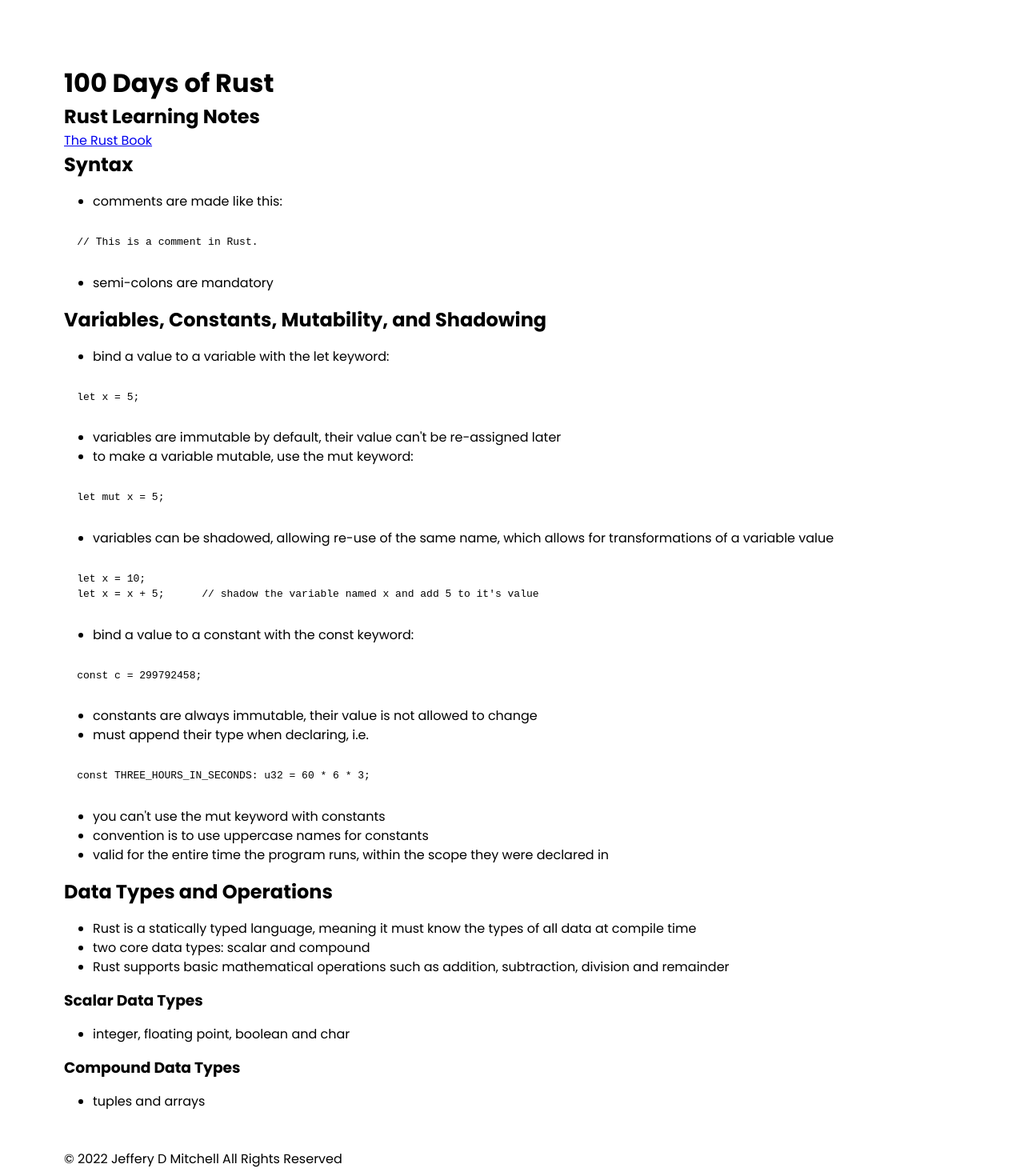
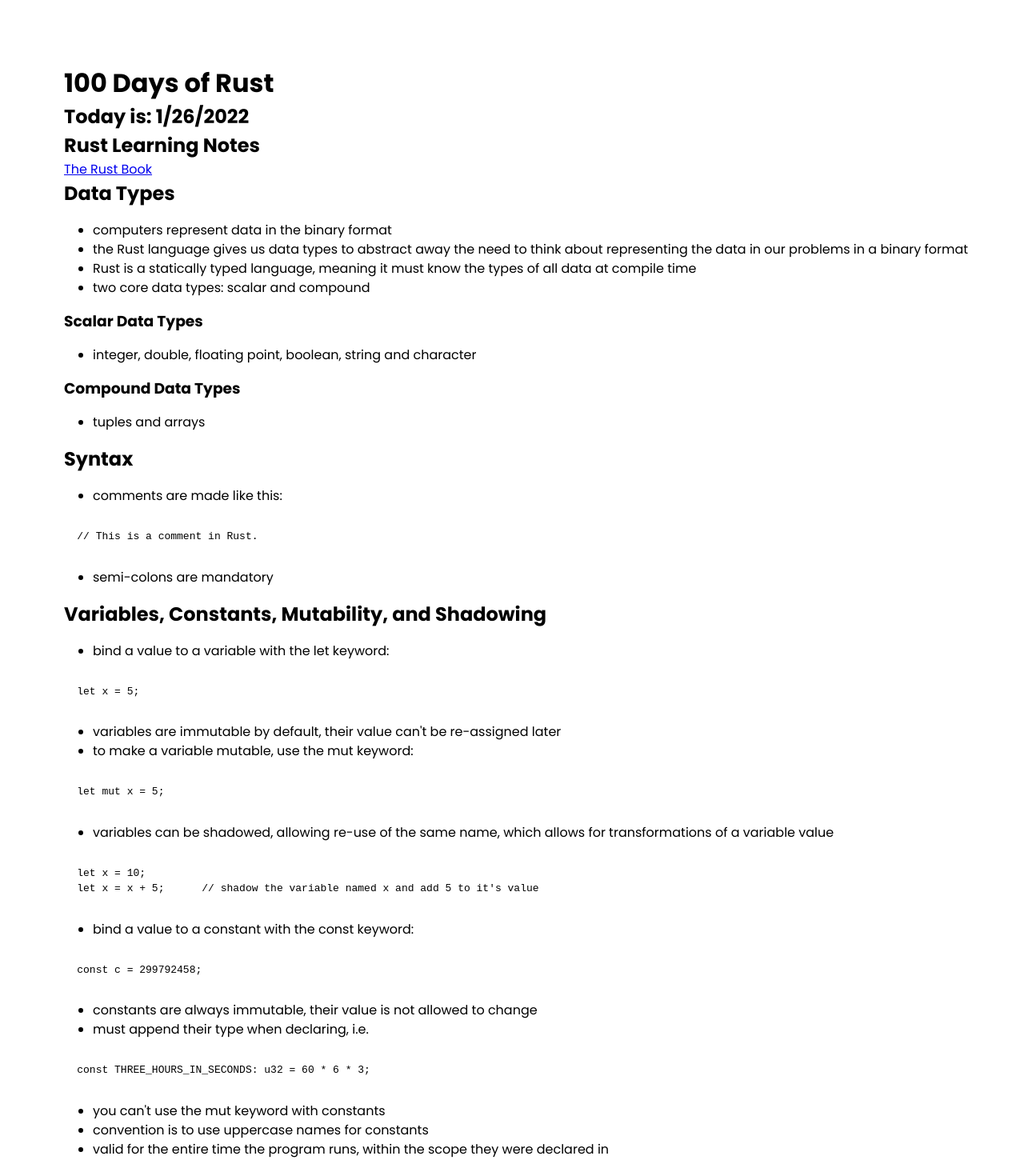
Before and after one commit to sentinel1909/100-days-of-rust, a React (Vite) app: page / in a window 1280 px wide. Shown: the top 1470 px of the page at 80% size. Built offline with nearby package versions, Linux system fonts and the light colour scheme.

Commit message:
Header date, content update
Added prop to pass today's date into the header component, updated content

```diff
--- a/src/App.jsx
+++ b/src/App.jsx
@@ -1,7 +1,7 @@
 import { useState } from "react";
 
 import Header from "./components/header";
-import Article from "./components/article";
+import Content from "./components/content";
 import Footer from "./components/footer";
 
 import styles from "./styles/app.module.css";
@@ -12,8 +12,8 @@ const App = () => {
 
   return (
     <main className={styles.container}>
-      <Header />
-      <Article />
+      <Header today={today} />
+      <Content />
       <Footer year={year} />
     </main>
   );
--- a/src/components/article.jsx
+++ b/src/components/content.jsx
@@ -4,7 +4,7 @@ import markdown from "../content/markdown";
 
 import styles from "../styles/markdown-styles.module.css";
 
-const Article = () => {
+const Content = () => {
   return (
     <article className={styles.ul}>
       <ReactMarkdown
@@ -16,4 +16,4 @@ const Article = () => {
   );
 };
 
-export default Article;
+export default Content;
--- a/src/components/header.jsx
+++ b/src/components/header.jsx
@@ -1,7 +1,8 @@
-const Header = () => {
+const Header = (props) => {
   return (
     <header>
       <h1>100 Days of Rust</h1>
+      <h2>Today is: {props.today.toLocaleDateString()}</h2>
     </header>
   );
 };
--- a/src/content/markdown.js
+++ b/src/content/markdown.js
@@ -1,5 +1,17 @@
 const markdown = `# Rust Learning Notes
 [The Rust Book](https://doc.rust-lang.org/book/)
+
+## Data Types
+- computers represent data in the binary format
+- the Rust language gives us data types to abstract away the need to think about representing the data in our problems in a binary format
+- Rust is a statically typed language, meaning it must know the types of all data at compile time
+- two core data types: scalar and compound
+
+### Scalar Data Types
+- integer, double, floating point, boolean, string and character
+
+### Compound Data Types
+- tuples and arrays
 
 ## Syntax
 - comments are made like this:
@@ -37,17 +49,6 @@ const THREE_HOURS_IN_SECONDS: u32 = 60 * 6 * 3;
 - you can't use the mut keyword with constants
 - convention is to use uppercase names for constants
 - valid for the entire time the program runs, within the scope they were declared in
-
-## Data Types and Operations
-- Rust is a statically typed language, meaning it must know the types of all data at compile time
-- two core data types: scalar and compound
-- Rust supports basic mathematical operations such as addition, subtraction, division and remainder
-
-### Scalar Data Types
-- integer, floating point, boolean and char
-
-### Compound Data Types
-- tuples and arrays
 `;
 
 export default markdown;
```
